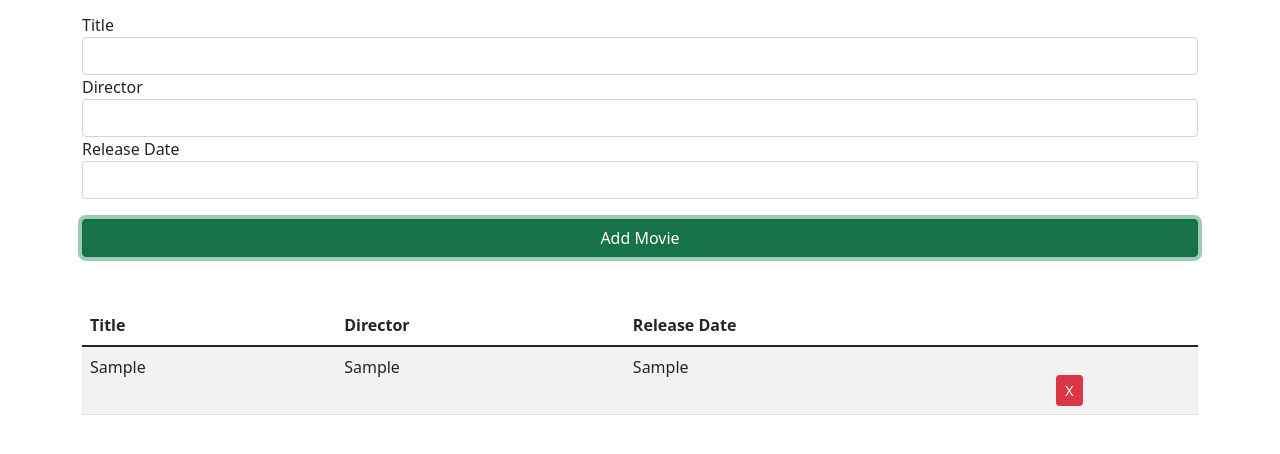
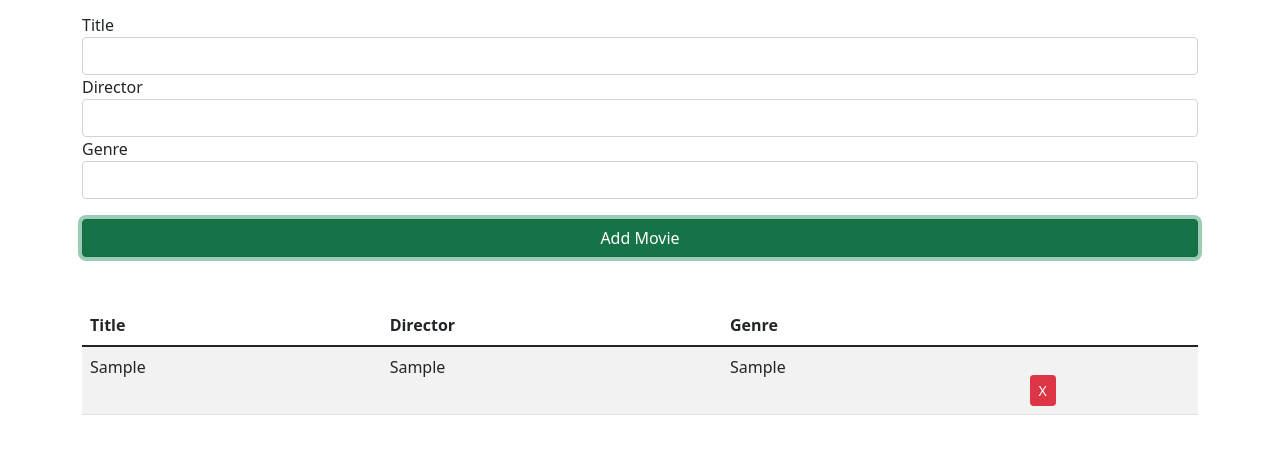
Before and after one commit to Vinayak-innovator24/My-movies-List, a plain HTML site: page index.html in a window 1280 px wide. Both pictures are taken after typing "Sample", "Sample", "Sample" into the empty fields and a click on the button "Add Movie". Shown: the part 160-614 px from the top of the page. Drawn offline with nearby package versions, Linux system fonts and the light colour scheme.

Commit message:
Unwached List

```diff
--- a/fun.js
+++ b/fun.js
@@ -1,9 +1,9 @@
 // Book Class: Represents a Book
 class Movie {
-    constructor(title, director, date) {
+    constructor(title, director, genre) {
       this.title = title;
       this.director = director;
-      this.date = date;
+      this.genre = genre;
     }
   }
 
@@ -23,7 +23,7 @@ class Movie {
       row.innerHTML = `
         <td>${movie.title}</td>
         <td>${movie.director}</td>
-        <td>${movie.date}</td>
+        <td>${movie.genre}</td>
         <td><a href="#" class="btn btn-danger btn-sm delete">X</a></td>
       `;
 
@@ -45,13 +45,13 @@ class Movie {
       container.insertBefore(div, form);
 
       // Vanish in 3 seconds
-      setTimeout(() => document.querySelector('.alert').remove(), 3000);
+      setTimeout(() => document.querySelector('.alert').remove(), 5000);
     }
 
     static clearFields() {
       document.querySelector('#title').value = '';
       document.querySelector('#director').value = '';
-      document.querySelector('#date').value = '';
+      document.querySelector('#genre').value = '';
     }
   }
 
@@ -98,14 +98,14 @@ class Movie {
     // Get form values
     const title = document.querySelector('#title').value;
     const director = document.querySelector('#director').value;
-    const date = document.querySelector('#date').value;
+    const genre = document.querySelector('#genre').value;
 
     // Validate
-    if(title === '' || director === '' || date === '') {
+    if(title === '' || director === '' || genre === '') {
       UI.showAlert('Please fill in all fields', 'danger');
     } else {
       // Instatiate book
-      const movie = new Movie(title, director, date);
+      const movie = new Movie(title, director, genre);
 
       // Add Book to UI
       UI.addMovieToList(movie);
--- a/index.html
+++ b/index.html
@@ -22,8 +22,8 @@
               <input type="text" id="director" class="form-control">
             </div>
             <div class="form-group">
-              <label for="date">Release Date</label>
-              <input type="text" id="date" class="form-control">
+              <label for="genre">Genre</label>
+              <input type="text" id="genre" class="form-control">
             </div>
             <div class="d-grid gap-2">
                 <button class="btn btn-success btn-block" type="submit">Add Movie</button>
@@ -34,7 +34,7 @@
               <tr>
                 <th>Title</th>
                 <th>Director</th>
-                <th>Release Date</th>
+                <th>Genre</th>
                 <th></th>
               </tr>
             </thead>
```
Also changed, not shown: img/pic-added.png (added), img/pic-blank.png (added), img/pic-removed.png (added).
